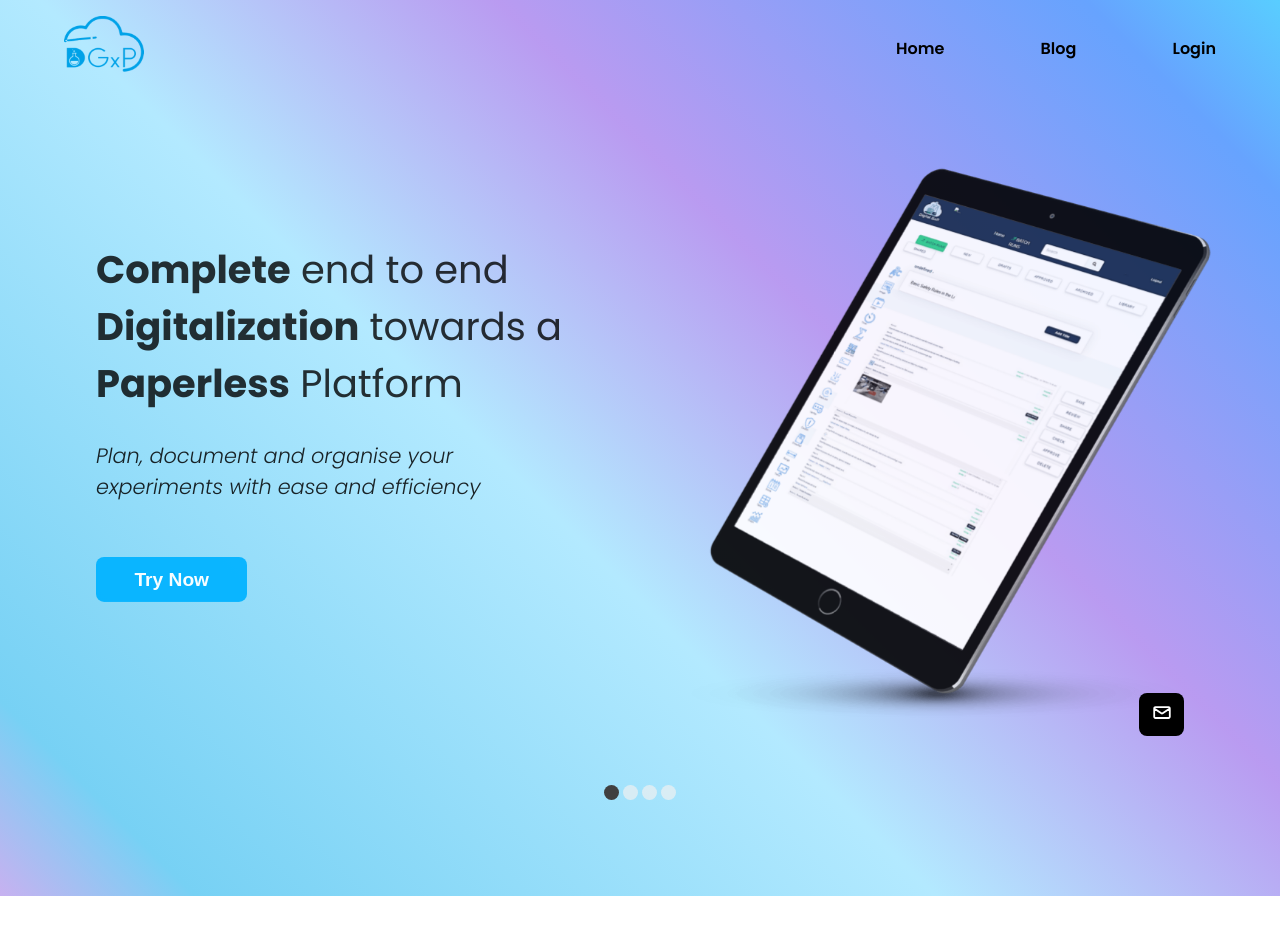
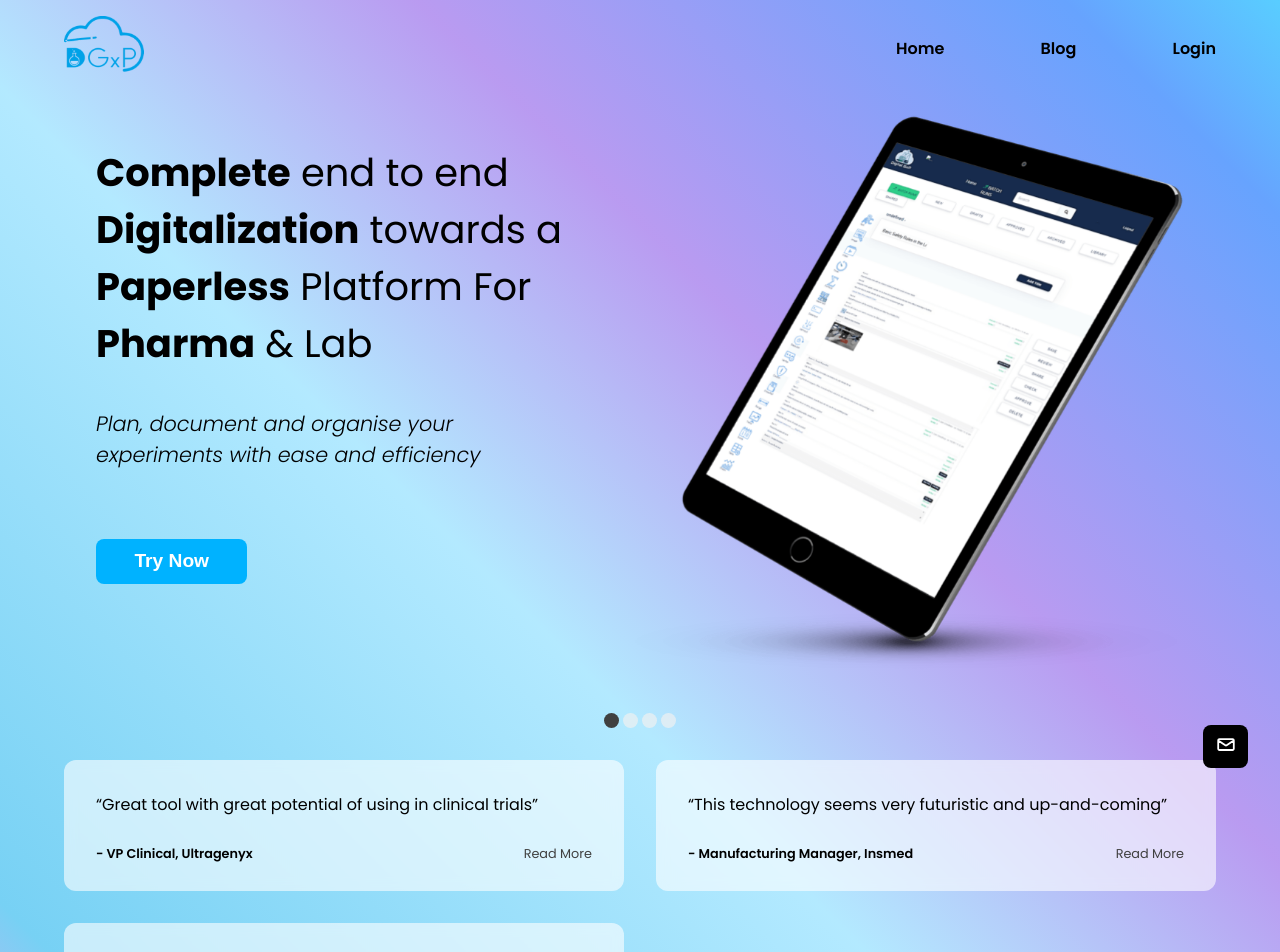
Before and after one commit to syedq707/dgxp-vue, a Vue app in the folder dgxp-landing/: page / in a window 1280 px wide. Shown: the top 952 px of the page. Built offline with nearby package versions, Linux system fonts and the light colour scheme.

Commit message:
Social proofs added to Hero section

```diff
--- a/dgxp-landing/src/components/FloatingButton.vue
+++ b/dgxp-landing/src/components/FloatingButton.vue
@@ -48,8 +48,8 @@ export default {
         gap: 0.5rem;
 
         position: fixed;
-        bottom: 1rem;
-        right: 1rem;
+        bottom: 0.5rem;
+        right: 0.5rem;
         z-index: 200;
     }
 
@@ -78,8 +78,8 @@ export default {
     @media only screen and (min-width: 1025px) {
 
         .floating-btn {
-            bottom: 4rem;
-            right: 6rem;
+            bottom: 2rem;
+            right: 2rem;
         }
      }
 </style>
--- a/dgxp-landing/src/components/HeroSection.vue
+++ b/dgxp-landing/src/components/HeroSection.vue
@@ -1,9 +1,10 @@
 <template>
   <section id="hero-section">
-         <div :class="[activeslide === 1 ? 'boxed grid center slides active': 'boxed grid center slides']">
+      <div class="hero-slider boxed">
+         <div :class="[activeslide === 1 ? 'grid center slides active': 'grid center slides']">
                 <div class="hero-text">
                     <h1 class="inner" style="--delay: 0.1s">
-                        <b>Complete</b> end to end <b>Digitalization</b> towards a <b>Paperless</b> Platform
+                        <b>Complete</b> end to end <b>Digitalization</b> towards a <b>Paperless</b> Platform For <b>Pharma</b> & Lab
                     </h1>
                     <h2 class="inner" style="--delay: 0.2s">
                         Plan, document and organise your experiments with ease and efficiency
@@ -19,7 +20,7 @@
                 </div>
             </div>
 
-            <div :class="[activeslide===2 ? 'boxed grid center slides active': 'boxed grid center slides']">
+            <div :class="[activeslide===2 ? 'grid center slides active': 'grid center slides']">
                 <div class="hero-image left">
                     <img class="img" src="../assets/img/tree-device-mockup-min.png"
                         alt="Tablet, Laptop and mobile devices with Digital GxP application loaded on screen"
@@ -50,7 +51,7 @@
 
             </div>
 
-            <div :class="[activeslide===3 ? 'boxed grid center slides active': 'boxed grid center slides']">
+            <div :class="[activeslide===3 ? 'grid center slides active': 'grid center slides']">
 
                 <div class="hero-text">
 
@@ -68,7 +69,7 @@
                         <button v-on:click="showForm" class="primary btn">Sign Up Now</button>
                     </div>
                 </div>
-
+                <div >
                     <ul class="problem-list right">
                         <li class="problem" style="--degree: 181deg">
                             <svg width="24" height="24" viewBox="0 0 24 24" fill="none" xmlns="http://www.w3.org/2000/svg">
@@ -137,10 +138,12 @@
                         </li>
 
                     </ul>
+                </div>
+
 
             </div>
 
-            <div :class="[activeslide===4 ? 'boxed grid center slides active': 'boxed grid center slides']">
+            <div :class="[activeslide===4 ? 'grid center slides active': 'grid center slides']">
 
                 <div class="hero-image left" data-aos="fade-right" data-aos-duration="2000">
                     <svg class="img" width="630" height="529" viewBox="0 0 630 529" fill="none"
@@ -414,6 +417,31 @@
                 <span :class="[activeslide===3 ? 'dot active' :'dot']" v-on:click="goToSlide(3)"></span>
                 <span :class="[activeslide===4 ? 'dot active' :'dot']" v-on:click="goToSlide(4)"></span>
             </div>
+      </div>
+      <div class="social-proof grid-three">
+          <div class="testmonial">
+            <p class="test">“Great tool with great potential of using in clinical trials”</p>
+            <div class="col-2">
+                <p class="cus-name">- VP Clinical, Ultragenyx</p>
+                <a href="#testimonials">Read More</a>
+            </div>
+
+          </div>
+          <div class="testmonial">
+               <p class="test">“This technology seems very futuristic and up-and-coming”</p>
+               <div class="col-2">
+                    <p class="cus-name">- Manufacturing Manager, Insmed</p>
+                    <a href="#testimonials">Read More</a>
+               </div>
+          </div>
+          <div class="testmonial">
+               <p class="test">“This can be very useful for all the big pharma”</p>
+               <div class="col-2">
+                    <p class="cus-name">- Senior Scientist, Noblegen</p>
+                    <a href="#testimonials">Read More</a>
+                </div>
+          </div>
+      </div>
     </section>
 </template>
 
@@ -425,7 +453,7 @@ export default {
         sliderTimer: 0,
         activeslide: 1,
         slidercount: 4,
-        sliderinterval: 7500,
+        sliderinterval: 10000,
       }
     },
     mounted : function(){
@@ -437,7 +465,7 @@ export default {
             let self = this;
             this.sliderTimer = setInterval(function(){
                 self.nextSlide()
-            }, 7500);
+            }, 10000);
         },
 
 
@@ -481,7 +509,7 @@ export default {
 
 <style>
     #hero-section {
-        padding: 8rem 0;
+        padding: 4rem 0;
         background: #fcfaf9;
         background: linear-gradient(45deg,
                 rgba(146, 102, 226, 0.51) 0%,
@@ -494,22 +522,25 @@ export default {
         /* filter: blur(8px); */
         display: grid;
         place-items: center;
-        grid-template-columns: 1;
-        grid-template-rows: 1;
-        position: relative;
+        grid-template-columns: 1fr;
     }
 
-    .slides {
+    .hero-slider {
+        position: relative;
+        display: grid;
+        place-items: center;
         grid-row: 1 / 2;
         grid-column: 1/2;
+        padding: 2rem 0;
+    }
 
-    }
+
 
      /* The dots/bullets/indicators */
 
     .dots {
         position: absolute;
-        bottom: 6rem;
+        bottom: 0;
         left: 50%;
         transform: translateX(-50%);
 
@@ -543,7 +574,7 @@ export default {
         justify-content: center;
         align-items: flex-start;
         gap: 1.2em;
-        padding-bottom: 6em;
+        padding-bottom: 4em;
     }
 
      .hero-image .img {
@@ -559,7 +590,7 @@ export default {
      .problem-list {
         background-color: rgba(255, 250, 252, 0.4);
         border-radius: 2em;
-        padding: 3em 4em 3em 2.5em;
+        padding: 3em;
 
         display: flex;
         flex-direction: column;
@@ -583,6 +614,49 @@ export default {
 
     }
 
+    #hero-section .social-proof {
+        padding-top: 4rem;
+    }
+
+
+    #hero-section .grid-three {
+        display: grid;
+        grid-template-columns: 1fr;
+        width: 90%;
+        gap: 2rem;
+        justify-content: space-evenly;
+        align-items: stretch;
+    }
+
+    #hero-section .testmonial {
+        background: rgba(255, 255, 255, 0.6);
+        backdrop-filter: blur(6px); /* Note: backdrop-filter has minimal browser support */
+
+        border-radius: 12px;
+        padding: 1rem 2rem;
+    }
+
+    p.cus-name {
+        font-size: clamp(0.8rem, 1vw, 1rem);
+        line-height: 1.3em;
+        font-weight: 600;
+    }
+
+    #hero-section .col-2 {
+        display: flex;
+        flex-direction: row;
+        justify-content: space-between;
+        align-items: center;
+    }
+
+    #hero-section .social-proof a {
+        font-size: clamp(0.8rem, 1vw, 1rem);
+        color: var(--dark-grey);
+    }
+
+    #hero-section .social-proof a:hover {
+        color: var(--accent-blue);
+    }
 
         /*---------------------------------  CSS Animations ----------------------------*/
 
@@ -594,16 +668,17 @@ export default {
 
     .slides.grid.active {
         display: grid;
+        align-items: center;
     }
 
     .slides.active .left {
         /* opacity: 1; */
-        animation: fadeRight 8s ease-in-out;
+        animation: fadeRight 10s ease-in-out;
     }
 
     .slides.active .right {
         /* opacity: 1; */
-        animation: fadeLeft 8s ease-in-out;
+        animation: fadeLeft 10s ease-in-out;
     }
 
     .slides .inner {
@@ -611,7 +686,7 @@ export default {
     }
 
     .slides.active .inner {
-        animation: fadeUp 8s ease-in-out var(--delay);
+        animation: fadeUp 10s ease-in-out var(--delay);
     }
 
 
@@ -680,8 +755,12 @@ export default {
 
     @media only screen and (min-width: 1025px) {
 
-        #hero-section {
-            height: 80vh;
+        .right {
+            margin-top: 0;
+        }
+
+        .slides {
+            min-height: 600px;
         }
 
         .hero-text.left {
@@ -700,5 +779,13 @@ export default {
             margin-top: 0;
             padding-left: 1em;
         }
+
+        #hero-section .social-proof {
+            padding-top: 2rem;
+        }
+
+        #hero-section .grid-three {
+            grid-template-columns: repeat(auto-fit, minmax( 500px,1fr));
+        }
     }
 </style>
```
Lines whose indentation alone changed are shown as unchanged.
